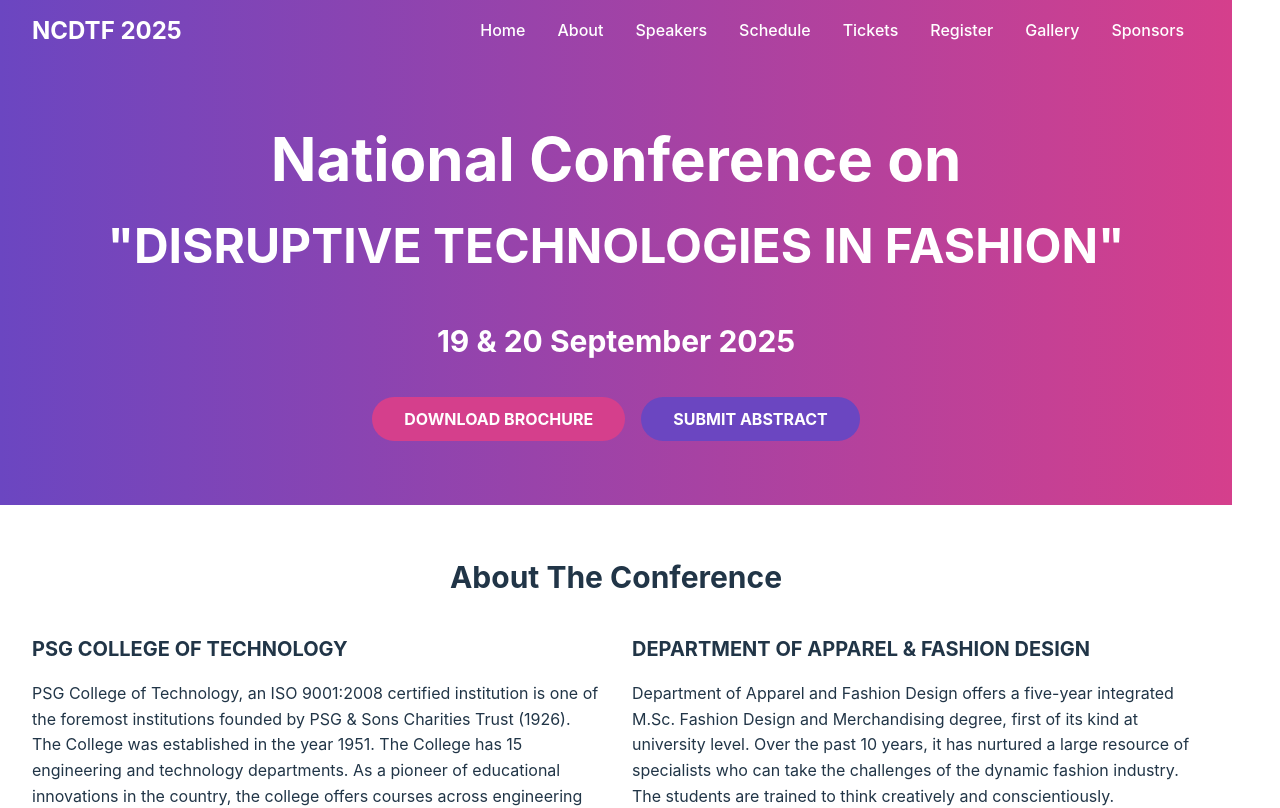
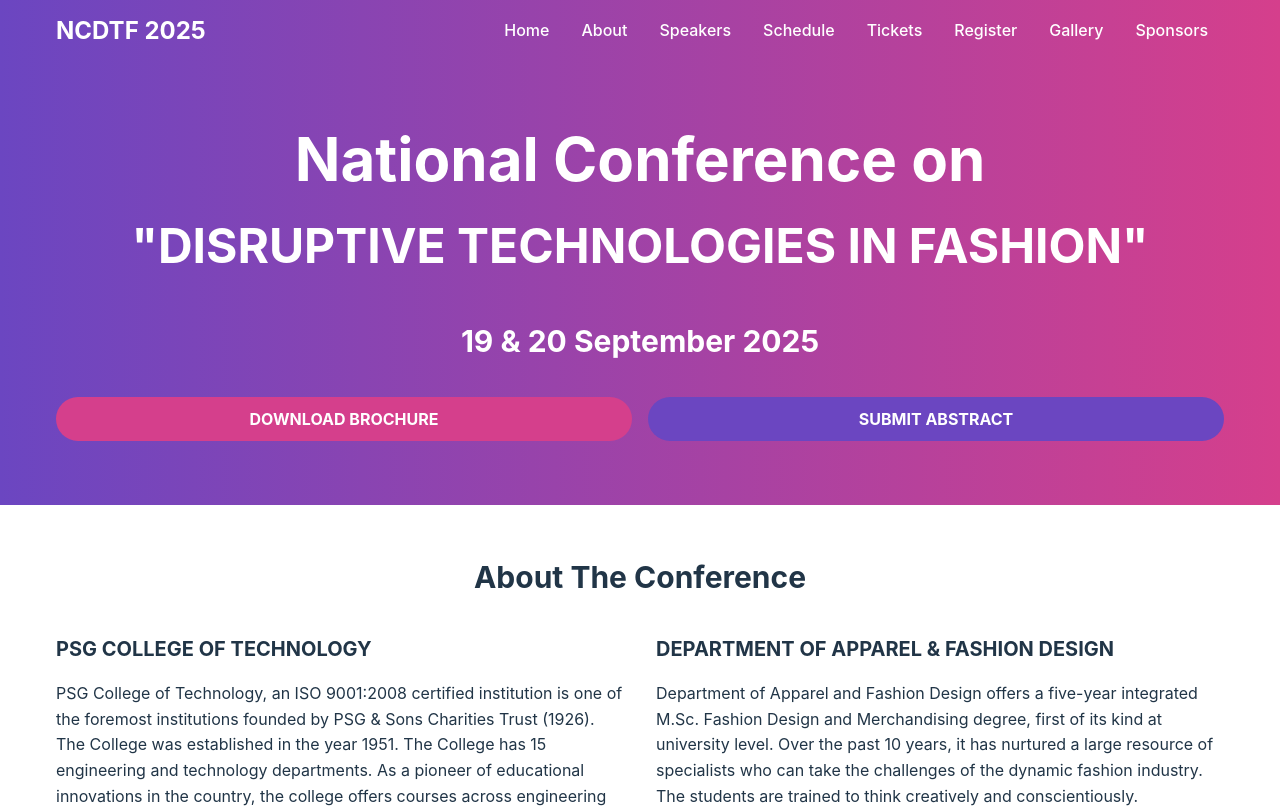
Before and after one commit to Shananthika13/Conference_web, a React (Vite) app: page / in a window 1280 px wide. Shown: the top 808 px of the page. Built offline with nearby package versions, Linux system fonts and the light colour scheme.

Commit message:
changes made

```diff
--- a/src/FashionTechConference.css
+++ b/src/FashionTechConference.css
@@ -1,5 +1,7 @@
 /* Base Styles */
 * {
+  width: 100%;
+
   margin: 0;
   padding: 0;
   box-sizing: border-box;
@@ -11,7 +13,7 @@
 }
 
 .container {
-  width: 100%;
+
   max-width: 1200px;
   margin: 0 auto;
   padding: 0 1rem;
@@ -19,6 +21,7 @@
 
 /* Navigation */
 .nav-bar {
+
   background: linear-gradient(to right, #6b46c1, #d53f8c);
   color: white;
 }
@@ -59,6 +62,7 @@
 
 /* Hero Section */
 .hero-section {
+
   background: linear-gradient(to right, #6b46c1, #d53f8c);
   color: white;
   padding: 4rem 1rem;
@@ -117,6 +121,7 @@
 
 /* Section Styles */
 .section {
+
   padding: 3rem 1rem;
 }
 
@@ -133,6 +138,7 @@
 
 /* About Section */
 .about-grid {
+
   display: grid;
   gap: 2rem;
 }
@@ -144,6 +150,7 @@
 }
 
 .text-content {
+
   margin-bottom: 1rem;
 }
 
@@ -257,6 +264,7 @@
 
 /* Footer */
 .footer {
+
   background-color: #44337a;
   color: white;
   padding: 2rem 1rem;
```
